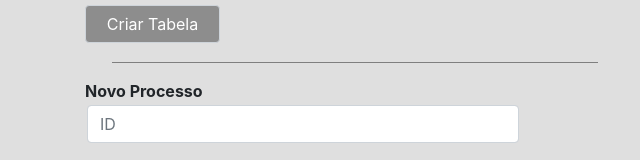
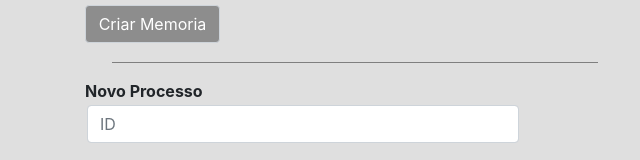
Before and after one commit to gustavoGazevedo/simuladorMemoria, a website: page index.html in a window 1280 px wide. Shown: the part 421-581 px from the top of the page, 0-640 px from the left. Drawn offline with nearby package versions, Linux system fonts and the light colour scheme.

Commit message:
documentação

```diff
--- a/index.html
+++ b/index.html
@@ -60,7 +60,7 @@
           </div>
         </div>
         <button type="button" onclick="createTable()" id="btnCreateTable" class="btn col-3 btn-default">Criar
-          Tabela</button>
+          Memoria</button>
         <button type="button" onclick="downloadLog()" id="btnCreateLog" hidden class="btn col-3 btn-default">Baixar
           Log</button>
         <hr class="subHr">
```
Also changed, not shown: js/script.js (+15 -0 lines), 1 other file.
